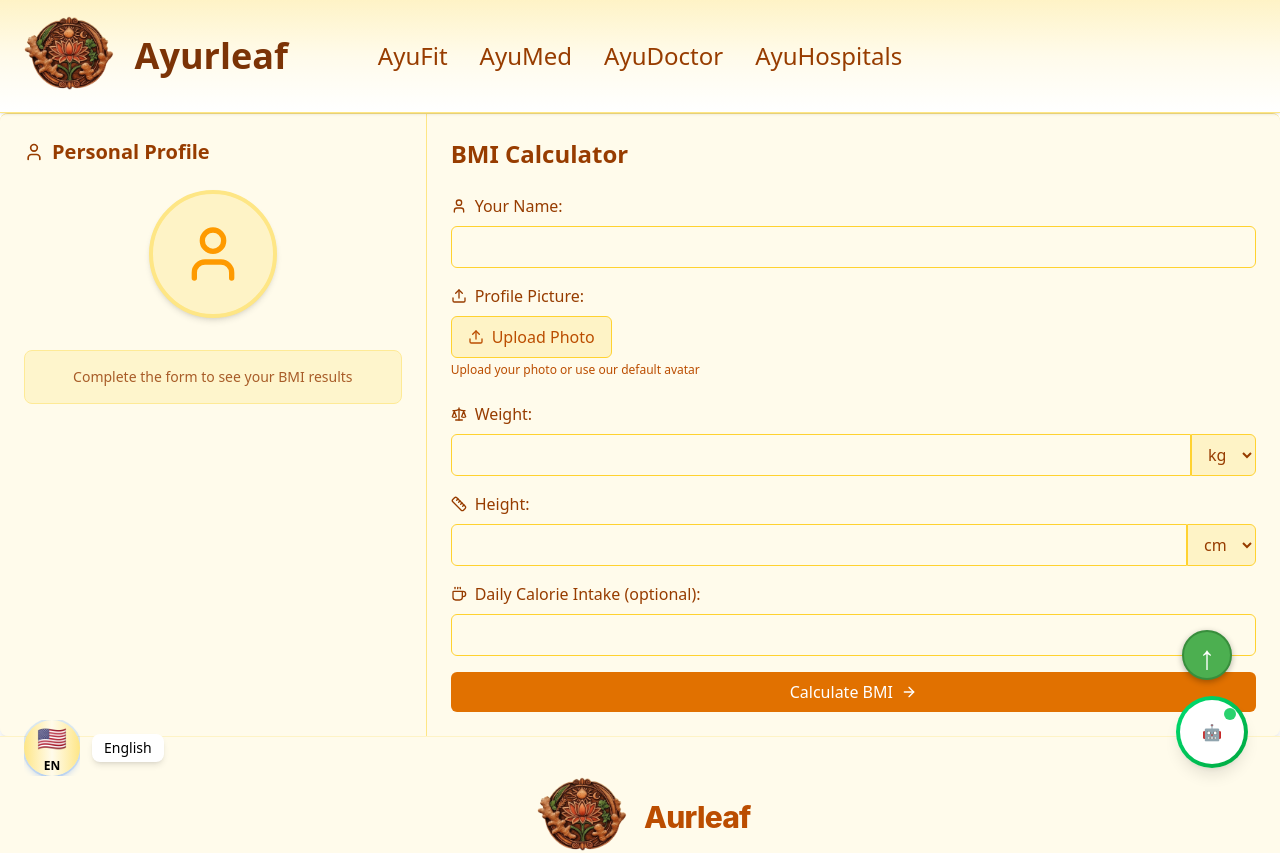
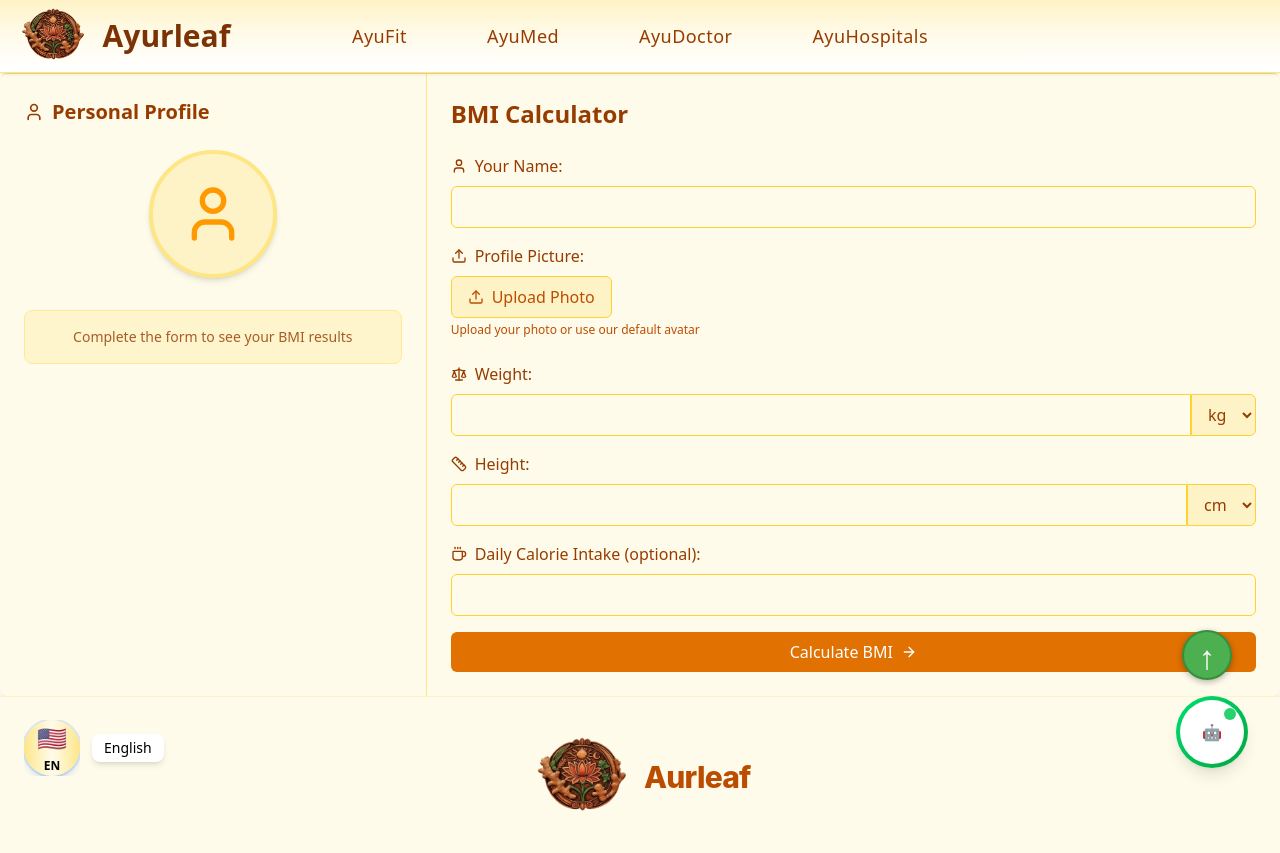
Before and after one commit to relatablepradeep/Aurleaf, a React (Vite) app in the folder Frontend/: page /BMI in a window 1280 px wide. Shown: the top 853 px of the page. Built offline with nearby package versions, Linux system fonts and the light colour scheme.

Commit message:
fix the stylinng of navbar

```diff
--- a/Frontend/src/Component/Headers/Nav.tsx
+++ b/Frontend/src/Component/Headers/Nav.tsx
@@ -2,55 +2,65 @@ import { Link, NavLink, useNavigate } from "react-router";
 import logo from "../../Assets/logo.png";
 import { useState } from "react";
 
-
-
 function Nav() {
   const [isOpen, setIsOpen] = useState(false);
-
   const navigate = useNavigate();
 
   return (
-    <nav className="bg-white bg-gradient-to-b from-amber-100 via-amber-50 to-white transition-all shadow sticky w-full z-20 top-0 start-0 border-b border-amber-200">
-      <div className="max-w-screen-xl flex items-center justify-between mx-auto p-4">
+    <nav className="bg-white bg-gradient-to-b from-amber-100 via-amber-50 to-white shadow sticky top-0 z-20 border-b border-amber-200">
+      <div className="max-w-screen-xl flex items-center justify-between mx-auto px-4 py-2">
         {/* Logo and Title */}
         <div className="flex items-center">
           <Link to="/" className="flex items-center space-x-3">
-            <img src={logo} className="h-20 w-auto" alt="Logo" />
-            <span className="text-4xl font-semibold text-amber-900 hover:text-amber-600">Ayurleaf</span>
+            <img src={logo} className="h-14 w-auto" alt="Logo" />
+            <span className="text-3xl font-semibold text-amber-900 hover:text-amber-600 transition-colors">
+              Ayurleaf
+            </span>
           </Link>
         </div>
 
         {/* Desktop Nav Links */}
-        <div className="hidden md:flex md:space-x-8 absolute left-1/2 transform -translate-x-1/2">
+        <div className="hidden md:flex md:space-x-12 absolute left-1/2 transform -translate-x-1/2">
+          {[
+            { to: "/fitness", label: "AyuFit" },
+            { to: "/products", label: "AyuMed" },
+            { to: "/doctors", label: "AyuDoctor" },
+            { to: "/hospitals", label: "AyuHospitals" },
+          ].map((link) => (
             <NavLink
-            to="/fitness"
+              key={link.to}
+              to={link.to}
               className={({ isActive }) =>
-              `text-2xl font-medium ${isActive ? "text-amber-900" : "text-amber-800 underline hover:text-amber-600"}`
+                `relative text-lg font-medium tracking-wide px-4 py-1 rounded-md
+                 transition-all duration-200 ease-out
+                 ${isActive ? "text-amber-900 bg-amber-200" : "text-amber-800"}
+                 hover:text-white hover:bg-amber-600 hover:scale-110`
               }
             >
-            AyuFit
+              {link.label}
             </NavLink>
-          <NavLink to="/products" className="text-2xl font-medium text-amber-800 underline hover:text-amber-600">
-            AyuMed
-          </NavLink>
-          <NavLink to="/doctors" className="text-2xl font-medium text-amber-800 underline hover:text-amber-600">
-            AyuDoctor
-          </NavLink>
-          <NavLink to="/hospitals" className="text-2xl font-medium text-amber-800 underline hover:text-amber-600">
-            AyuHospitals
-          </NavLink>
+          ))}
         </div>
-
-
-
 
         {/* Hamburger Button */}
         <button
           className="md:hidden text-amber-900 p-2 rounded-md focus:outline-none"
           onClick={() => setIsOpen(!isOpen)}
         >
-          <svg className="w-8 h-8" viewBox="0 0 24 24" fill="none" stroke="currentColor" strokeWidth="2">
-            <path d={isOpen ? "M6 18L18 6M6 6l12 12" : "M4 6h16M4 12h16M4 18h16"} />
+          <svg
+            className="w-7 h-7"
+            viewBox="0 0 24 24"
+            fill="none"
+            stroke="currentColor"
+            strokeWidth="2"
+          >
+            <path
+              d={
+                isOpen
+                  ? "M6 18L18 6M6 6l12 12"
+                  : "M4 6h16M4 12h16M4 18h16"
+              }
+            />
           </svg>
         </button>
       </div>
@@ -58,25 +68,26 @@ function Nav() {
       {/* Mobile Menu */}
       {isOpen && (
         <div className="md:hidden bg-amber-50 border-t border-amber-200 p-4">
-          <NavLink to="/fitness" className="block py-2 text-2xl text-amber-900 hover:text-amber-600">
-            AyuFit
+          {[
+            { to: "/fitness", label: "AyuFit" },
+            { to: "/products", label: "AyuMed" },
+            { to: "/doctors", label: "AyuDoctor" },
+            { to: "/hospitals", label: "AyuHospitals" },
+          ].map((link) => (
+            <NavLink
+              key={link.to}
+              to={link.to}
+              className="block py-2 text-xl text-amber-900 hover:text-white hover:bg-amber-600 hover:scale-105 rounded-md transition-all"
+            >
+              {link.label}
             </NavLink>
-          <NavLink to="/products" className="block py-2 text-2xl text-amber-900 hover:text-amber-600">
-            AyuMed
-          </NavLink>
-          <NavLink to="/doctors" className="block py-2 text-2xl text-amber-900 hover:text-amber-600">
-            AyuDoctor
-          </NavLink>
-          <NavLink to="/hospitals" className="block py-2 text-2xl text-amber-900 hover:text-amber-600">
-            AyuHospitals
-          </NavLink>
+          ))}
           <button
-            onClick={() => navigate('/BMI')}
-            className="w-full mt-3 text-black bg-amber-500 hover:bg-amber-600 font-medium rounded-lg text-3xl px-6 py-3"
+            onClick={() => navigate("/BMI")}
+            className="w-full mt-3 text-black bg-amber-500 hover:bg-amber-600 font-medium rounded-lg text-2xl px-5 py-2 transition-colors"
           >
             Get Instant Help
           </button>
-
         </div>
       )}
     </nav>
```
Also changed, not shown: 1 other file (tests, documents, lock files or other folders). Lines whose indentation alone changed are shown as unchanged.
